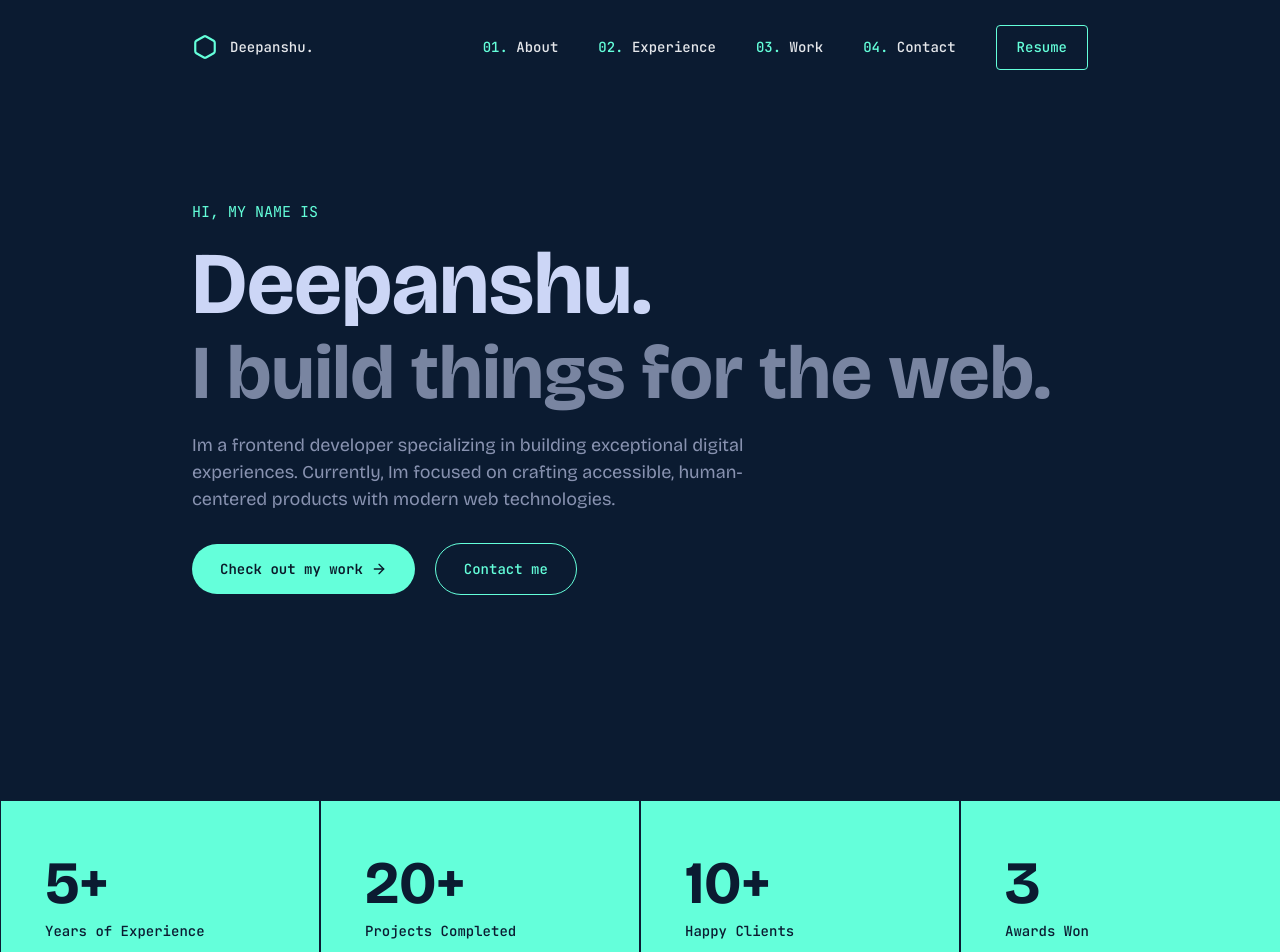
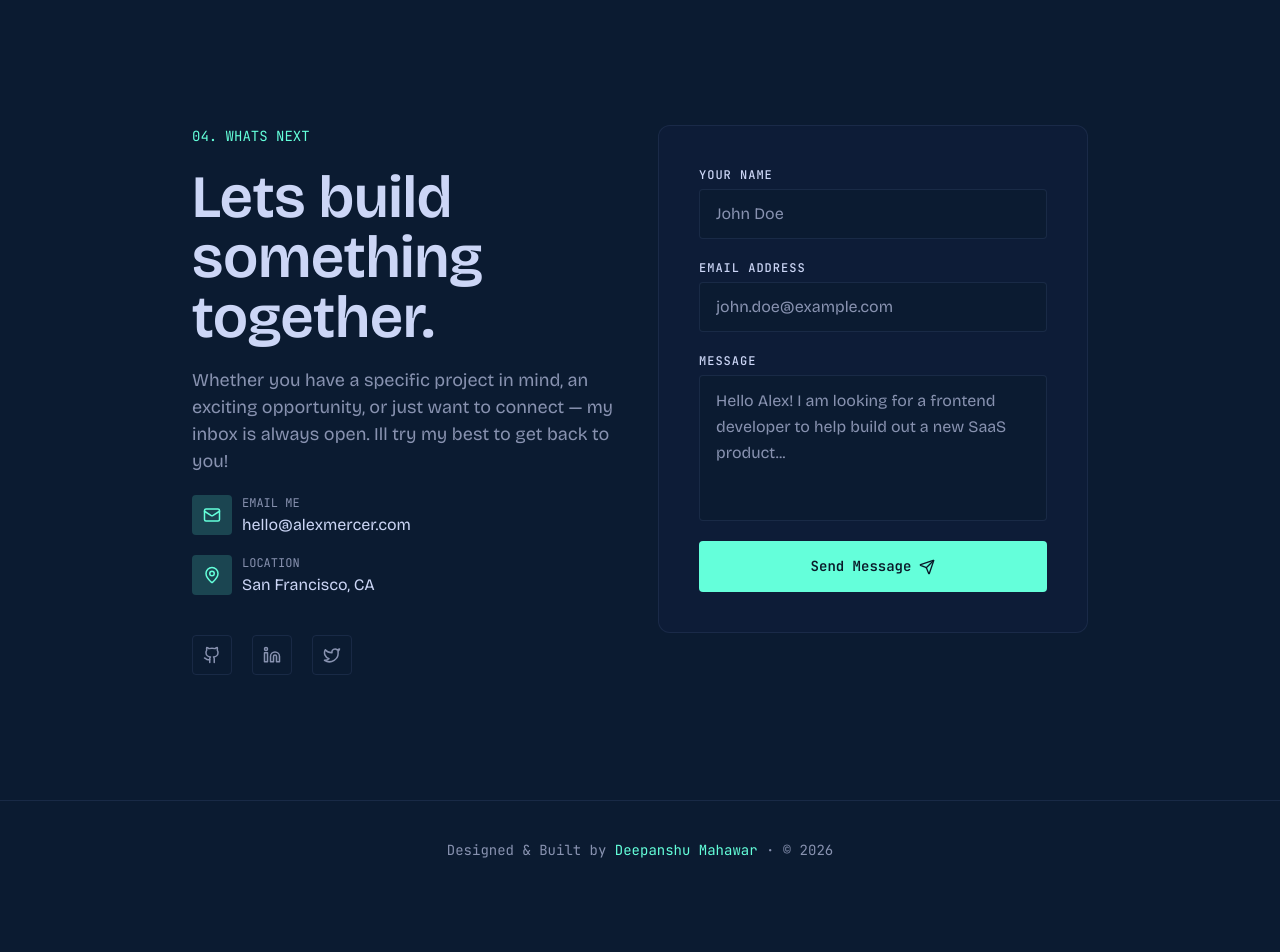
Before and after one commit to deepanshufullstack-ai/portfolio, a Next.js app: page / in a window 1280 px wide. Shown: the top 952 px of the page. After the commit the page ends 900 px from the top, so only its background shows below. Built offline with nearby package versions, Linux system fonts and the light colour scheme.

Commit message:
add changes

```diff
--- a/src/app/page.tsx
+++ b/src/app/page.tsx
@@ -12,15 +12,15 @@ import Work from "@/components/Work";
 export default function Home() {
   return (
     <>
-      <Navbar />
+      {/* <Navbar /> */}
       <main>
-        <Hero />
-        <Counter />
-        <Offer />
-        <Tech />
-        <About />
-        <Experience />
-        <Work />
+        {/* <Hero /> */}
+        {/* <Counter /> */}
+        {/* <Offer /> */}
+        {/* <Tech /> */}
+        {/* <About /> */}
+        {/* <Experience /> */}
+        {/* <Work /> */}
         <Contact />
       </main>
       <Footer />
--- a/src/components/Contact.tsx
+++ b/src/components/Contact.tsx
@@ -37,7 +37,7 @@ export default function Contact() {
             try my best to get back to you!
           </p>
 
-          <ConnectBtn href="" style={{ marginTop: "20px" }}>
+          <ConnectBtn href="">
             <div className="icon-container">
               <Mail color="#64ffda" size={18} className="icon" />
             </div>
@@ -55,6 +55,7 @@ export default function Contact() {
               <h1>San Francisco, CA</h1>
             </div>
           </ConnectBtn>
+
           <SubConnectBtnContainer>
             <SubConnectBtn>
               <LuGithub className="icon" />
@@ -106,7 +107,6 @@ export default function Contact() {
   );
 }
 
-//contact
 export const ContactSection = styled.section`
   min-height: 100vh;
   min-width: 100vw;
@@ -115,7 +115,7 @@ export const ContactSection = styled.section`
   justify-content: center;
 
   @media (max-width: 768px) {
-    padding: 80px 20px;
+    padding: 20px;
   }
 `;
 
@@ -137,13 +137,14 @@ export const ContactInfo = styled.div`
   width: 50%;
 
   @media (max-width: 768px) {
+    gap: 12px;
     width: 100%;
   }
 
   span {
     color: #64ffda;
     text-transform: uppercase;
-    font-size: 18px;
+    font-size: 14px;
     font-weight: 400;
 
     @media (max-width: 768px) {
@@ -154,12 +155,13 @@ export const ContactInfo = styled.div`
   h1 {
     color: #ccd6f6;
     font-family: var(--font-bricolage-grotesque);
-    font-size: 16px;
+    font-size: 60px;
     font-weight: 600;
     line-height: 1;
 
     @media (max-width: 768px) {
       font-size: 36px;
+      margin-bottom: 12px;
     }
   }
 
@@ -172,6 +174,7 @@ export const ContactInfo = styled.div`
 
     @media (max-width: 768px) {
       font-size: 16px;
+      margin-bottom: 20px;
     }
   }
 `;
@@ -212,6 +215,10 @@ export const ConnectBtn = styled.a`
       font-weight: 400;
       line-height: 1;
       transition: color 0.3s ease;
+
+      @media (max-width: 768px) {
+        margin-bottom: 0px;
+      }
     }
   }
 
@@ -231,6 +238,10 @@ export const SubConnectBtnContainer = styled.div`
   align-items: center;
   gap: 20px;
   margin-top: 20px;
+
+  @media (max-width: 768px) {
+    gap: 12px;
+  }
 `;
 
 export const SubConnectBtn = styled.a`
@@ -272,7 +283,7 @@ export const FormContainer = styled.div`
 
   @media (max-width: 768px) {
     width: 100%;
-    padding: 24px;
+    padding:  40px 20px;
   }
 `;
 
@@ -310,6 +321,10 @@ export const FormInput = styled.input`
     color: #8892b0;
     font-size: 16px;
     font-family: var(--font-bricolage-grotesque);
+  }
+
+  @media (max-width: 768px) {
+    border-radius: 8px;
   }
 `;
 
--- a/src/components/Footer.tsx
+++ b/src/components/Footer.tsx
@@ -1,29 +1,46 @@
+import styled from "styled-components";
+
 export default function Footer() {
   return (
-    <section
-      style={{
-        minHeight: "100px",
-        minWidth: "100vw",
-        display: "flex",
-        alignItems: "center",
-        justifyContent: "center",
-        borderTop: "1px solid #23355499",
-      }}
-    >
-      <div
-        style={{
-          display: "flex",
-          alignItems: 'center',
-          justifyContent: "center",
-          gap: "40px",
-          width: "70%",
-        }}
-      >
-        <h1 style={{ fontSize: "14px", fontWeight: "400", color: "#8892b0" }}>
+    <FooterSection>
+      <FooterContent>
+        <FooterText>
           Designed & Built by{" "}
-          <span style={{ color: "#64ffda" }}>Deepanshu Mahawar </span>· © 2026
-        </h1>
-      </div>
-    </section>
+          <FooterHighlight>Deepanshu Mahawar </FooterHighlight>· © 2026
+        </FooterText>
+      </FooterContent>
+    </FooterSection>
   );
 }
+
+export const FooterSection = styled.section`
+  min-height: 100px;
+  min-width: 100vw;
+  display: flex;
+  align-items: center;
+  justify-content: center;
+  border-top: 1px solid #23355499;
+`;
+
+export const FooterContent = styled.div`
+  display: flex;
+  align-items: center;
+  justify-content: center;
+  gap: 40px;
+  width: 70%;
+
+  @media (max-width: 768px) {
+    width: 90%;
+  }
+`;
+
+export const FooterText = styled.h1`
+  font-size: 14px;
+  font-weight: 400;
+  color: #8892b0;
+  text-align: center;
+`;
+
+export const FooterHighlight = styled.span`
+  color: #64ffda;
+`;
```
